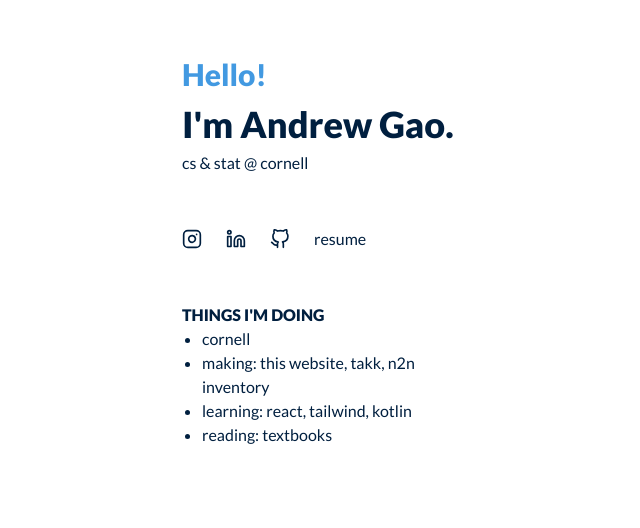
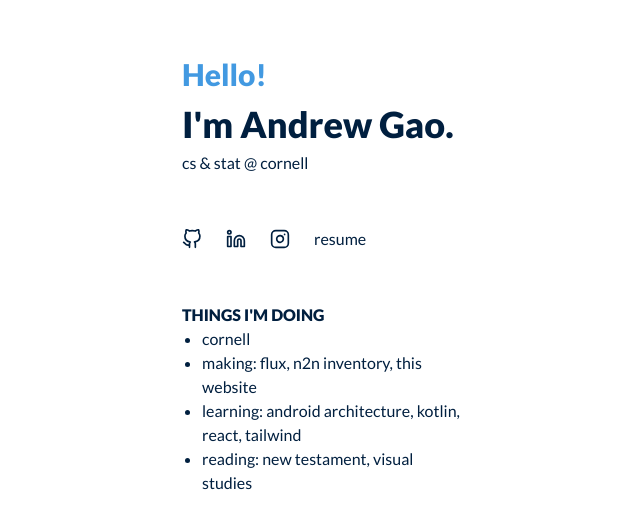
Before and after one commit to kungpaogao/website-vue, a Vue app: page / in a window 1280 px wide. Shown: the top 528 px of the page, without its empty margins (318-958 px from the left). Built offline with nearby package versions, Linux system fonts and the light colour scheme.

Commit message:
Updated doing list and actions order

```diff
--- a/src/components/Actions.vue
+++ b/src/components/Actions.vue
@@ -8,8 +8,8 @@
       </button>
       <button
         class="font-body link lowercase"
-        @mouseenter="resume = 'Resume [oct]'"
-        @mouseleave="resume = 'Resume'"
+        @mouseenter="resume = RESUME_HOVER"
+        @mouseleave="resume = RESUME_DEFAULT"
       >
         <a
           target="_blank"
@@ -29,12 +29,14 @@ export default {
   name: "Actions",
   data: function() {
     return {
+      RESUME_DEFAULT: "Resume",
+      RESUME_HOVER: "Resume [old]",
       resume: "Resume",
       actions: [
         {
-          icon: "instagram",
-          link: "https://www.instagram.com/gao.visuals/",
-          title: "Go to my photography Instagram @gao.visuals",
+          icon: "github",
+          link: "https://github.com/kungpaogao/",
+          title: "Go to my GitHub profile",
         },
         {
           icon: "linkedin",
@@ -42,9 +44,9 @@ export default {
           title: "Go to my LinkedIn profile",
         },
         {
-          icon: "github",
-          link: "https://github.com/kungpaogao/",
-          title: "Go to my GitHub profile",
+          icon: "instagram",
+          link: "https://www.instagram.com/gao.visuals/",
+          title: "Go to my photography Instagram @gao.visuals",
         },
       ],
     };
--- a/src/components/Doing.vue
+++ b/src/components/Doing.vue
@@ -35,12 +35,11 @@ export default {
   data: function() {
     return {
       making: [
-        { key: "web", desc: "this website", link: "", title: "" },
         {
-          key: "tak",
-          desc: "takk",
-          link: "https://takksolution.com/",
-          title: "Visit the takk website",
+          key: "flu",
+          desc: "Flux",
+          link: "https://github.com/cornell-dti/campus-density-android/",
+          title: "Link to the GitHub repository",
         },
         {
           key: "n2n",
@@ -48,23 +47,50 @@ export default {
           link: "https://www.youtube.com/watch?v=Ft4LrRe-ZK0",
           title: "Watch a video on the project",
         },
+        { key: "web", desc: "this website", link: "", title: "" },
       ],
       learning: [
-        { key: "rea", desc: "React", link: "https://reactjs.org/", title: "" },
+        {
+          key: "arc",
+          desc: "Android architecture",
+          link: "https://developer.android.com/jetpack/docs/guide",
+          title: "Link to a quick guide",
+        },
+        {
+          key: "kot",
+          desc: "Kotlin",
+          link: "https://kotlinlang.org/",
+          title: "Link the Kotlin's website",
+        },
+        {
+          key: "rea",
+          desc: "React",
+          link: "https://reactjs.org/",
+          title: "Link to React's website",
+        },
         {
           key: "tai",
           desc: "Tailwind",
           link: "https://tailwindcss.com/",
           title: "",
         },
+      ],
+      reading: [
         {
-          key: "kot",
-          desc: "Kotlin",
-          link: "https://kotlinlang.org/",
-          title: "",
+          key: "new",
+          desc: "New Testament",
+          link:
+            "https://classes.cornell.edu/browse/roster/SP20/class/CLASS/2613",
+          title: "Link to my Classics class",
+        },
+        {
+          key: "vis",
+          desc: "Visual Studies",
+          link:
+            "https://classes.cornell.edu/browse/roster/SP20/class/VISST/2000",
+          title: "Link to my visual studies class",
         },
       ],
-      reading: [{ key: "tex", desc: "Textbooks", link: "", title: "" }],
       location: "Cornell",
     };
   },
```
